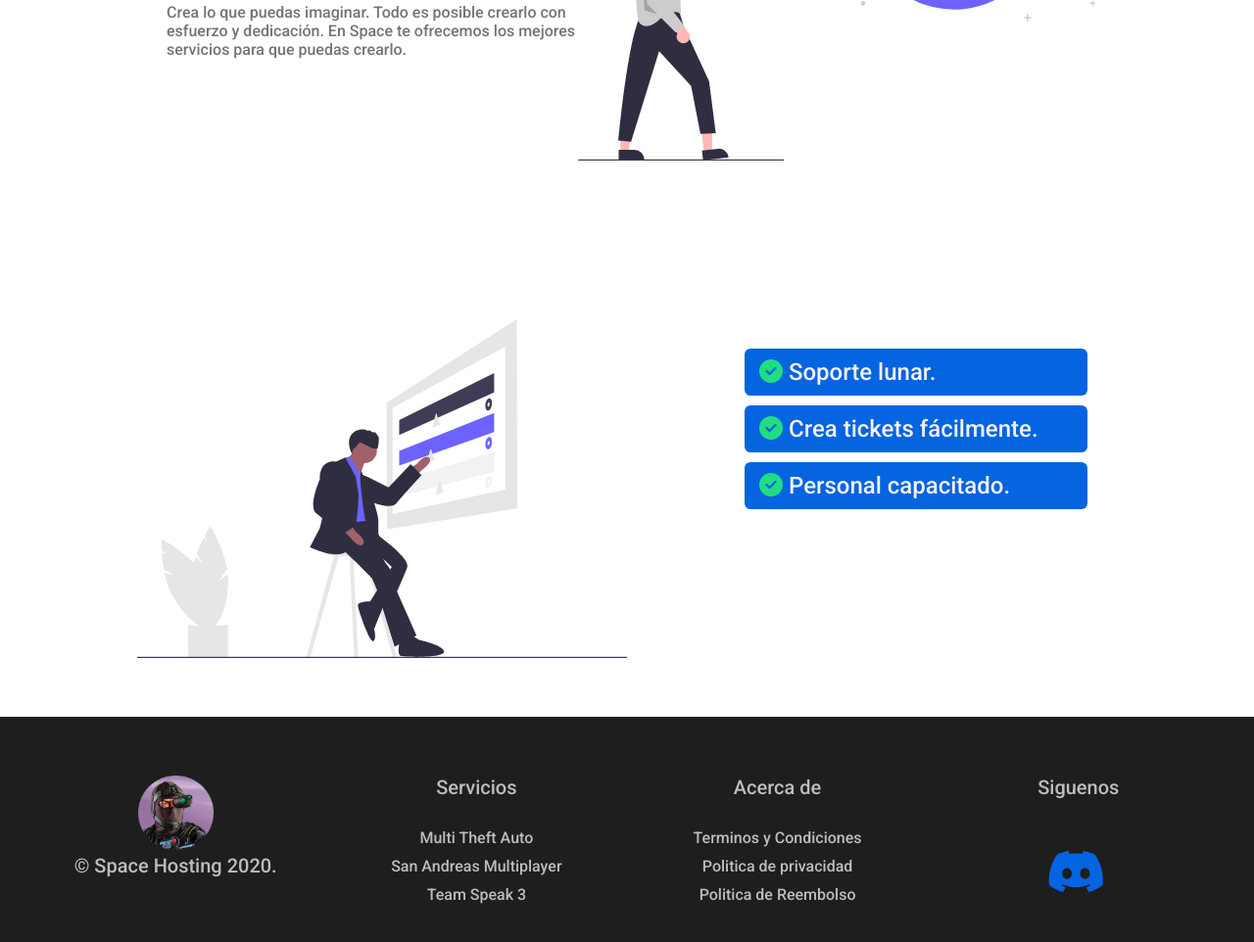
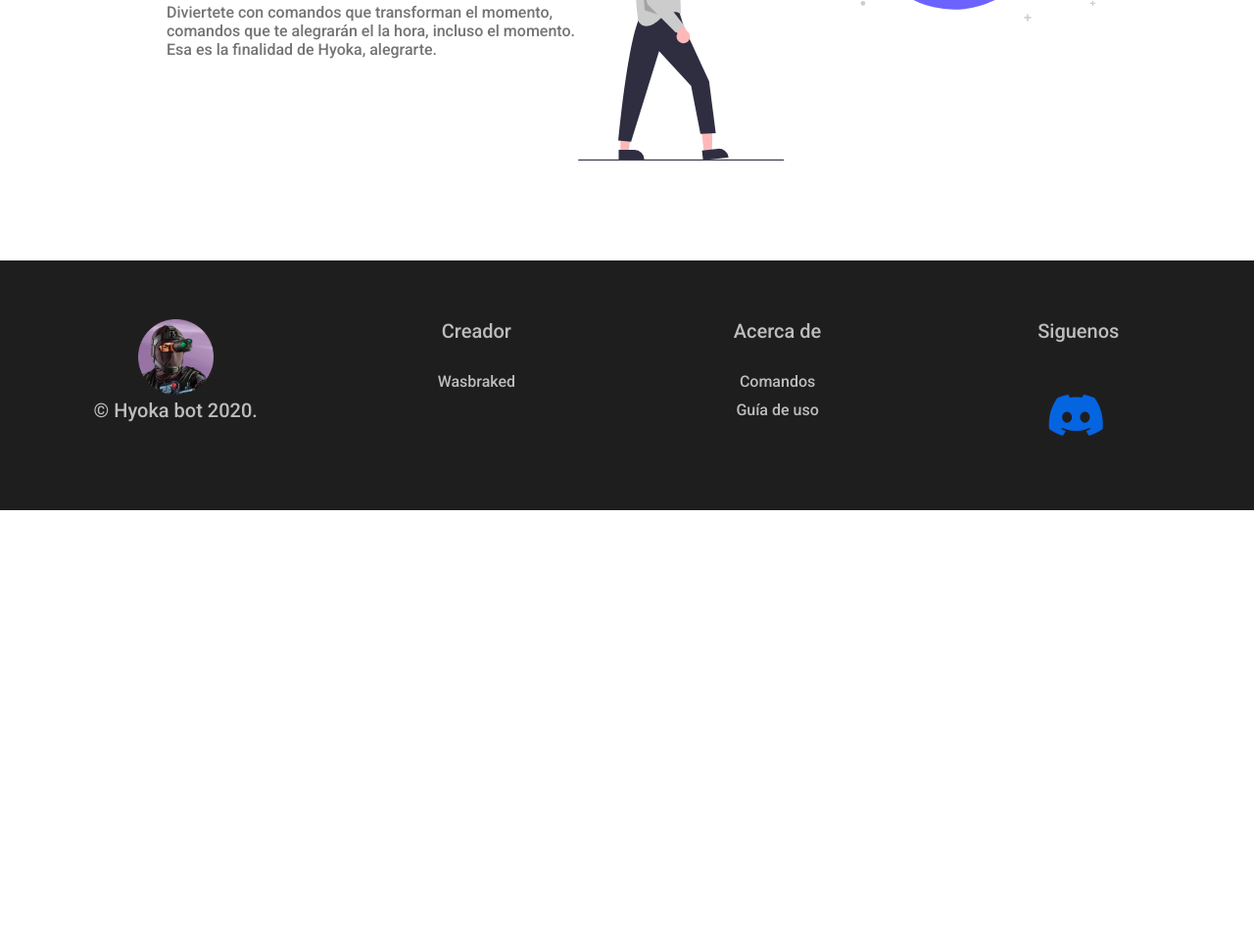
Before and after one commit to wasbraked/wasbraked.github.io, a plain HTML site: page index.html in a window 1280 px wide. Shown: the part 1798-2760 px from the top of the page at 98% size. After the commit the page ends 2319 px from the top, so only its background shows below. Drawn offline with Linux system fonts and the light colour scheme; a script that the page names is missing.

Commit message:
Update index.html

```diff
--- a/index.html
+++ b/index.html
@@ -20,13 +20,7 @@
                 </div>
 
                 <div class="enlaces-header">
-                    <div class="tema-oscuro">
-                        <label class = "tema-switch" for="checkbox">
-                            <input type="checkbox"  id="checkbox">
-                            <div class="slider round"></div>
-                        </label>
-                        <small>Cambiar tema</small>
-                    </div>
+
                     <a href="#">Inicio</a>
                     <a href="#">Comprar</a>
                     <a href="ingresar.html">Cuenta</a>
@@ -78,36 +72,26 @@
     <section class="questions contenedor">
         <section class="textos-questions">
             <h1>Tu creatividad supera los limites.</h1>
-            <p>Crea lo que puedas imaginar. Todo es posible crearlo con esfuerzo y dedicación. En Space te ofrecemos los mejores servicios para que puedas crearlo.</p>
+            <p>Diviertete con comandos que transforman el momento, comandos que te alegrarán el la hora, incluso el momento. Esa es la finalidad de Hyoka, alegrarte.</p>
         </section>
         <img src="Imagen/undraw_Around_the_world_re_n353.svg" alt="">
     </section>
 
-    <section class="contenedor1 services">
-        <img src="Imagen/undraw_active_options_8je6.svg" alt="">
-        <div class="box-skills">
-            <h4><i class="fas fa-check-circle"></i> Soporte lunar.</h4>
-            <h4><i class="fas fa-check-circle"></i> Crea tickets fácilmente.</h4>
-            <h4><i class="fas fa-check-circle"></i> Personal capacitado.</h4>
-        </div>
-    </section>
+
 
     <footer>
         <div class="partFooter">
             <img src="Imagen/2.png" alt="">
-            <h4>&copy; Space Hosting 2020.</h4>
+            <h4>&copy; Hyoka bot 2020.</h4>
         </div>
         <div class="partFooter">
-            <h4>Servicios</h4>
-            <a href="#">Multi Theft Auto</a>
-            <a href="#">San Andreas Multiplayer</a>
-            <a href="#">Team Speak 3</a>
+            <h4>Creador</h4>
+            <a href="#">Wasbraked</a>
         </div>
         <div class="partFooter">
             <h4>Acerca de</h4>
-            <a href="#">Terminos y Condiciones</a>
-            <a href="#">Politica de privacidad</a>
-            <a href="#">Politica de Reembolso</a>
+            <a href="#">Comandos</a>
+            <a href="#">Guía de uso</a>
         </div>
         <div class="partFooter">
             <h4>Siguenos</h4>
```
